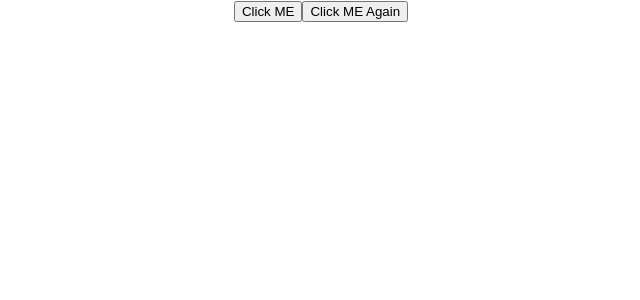
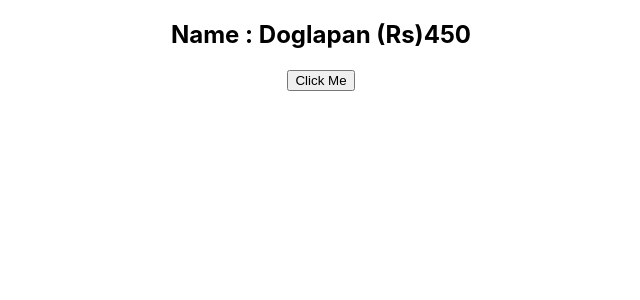
Before and after one commit to sourabhchalke/counter-app, a React (Create React App) app: page / in a window 1280 px wide. Shown: the top 300 px of the page, without its empty margins (319-959 px from the left). Built offline with nearby package versions, Linux system fonts and the light colour scheme.

Commit message:
useState Hook used with interface

```diff
--- a/src/App.tsx
+++ b/src/App.tsx
@@ -6,7 +6,7 @@ function App() {
   return (
     <div className="App">
       <MyButton onClick={()=>alert("Button Clicked")} text='Click ME'/>
-      <MyButton text='Click ME Again'/>
+      {/* <MyButton text='Click ME Again'/> */}
     </div>
   );
 }
--- a/src/components/Button.tsx
+++ b/src/components/Button.tsx
@@ -1,17 +1,32 @@
-import React from "react";
+import React, { useState } from "react";
 
-interface MyProps{
-    text:string | number | boolean,
-    onClick?:()=>void,
-    something?:Boolean,
+interface MyProps {
+  text: string | number | boolean;
+  onClick?: () => void;
+  something?: Boolean;
+}
+interface Book{
+    name:string,
+    price:number,
 }
 
-const MyButton:React.FC<MyProps>=(props)=>{
-    return <>
-        <button onClick={props.onClick}>
-            {props.text}
-       </button>
+const MyButton: React.FC<MyProps> = (props) => {
+//   const { text, onClick } = props;
+
+//   const [value, setValue] = useState<number>(1);
+     const [value,setValue]=useState<Book>({
+        name:"Doglapan",
+        price:450,
+     });
+
+  return (
+    <>
+      <div>
+        <h2>Name : {value.name} (Rs){value.price} </h2>
+        <button onClick={() => setValue({name:"New Name",price:800})}>Click Me</button>
+      </div>
     </>
-}
+  );
+};
 
 export default MyButton;
```
